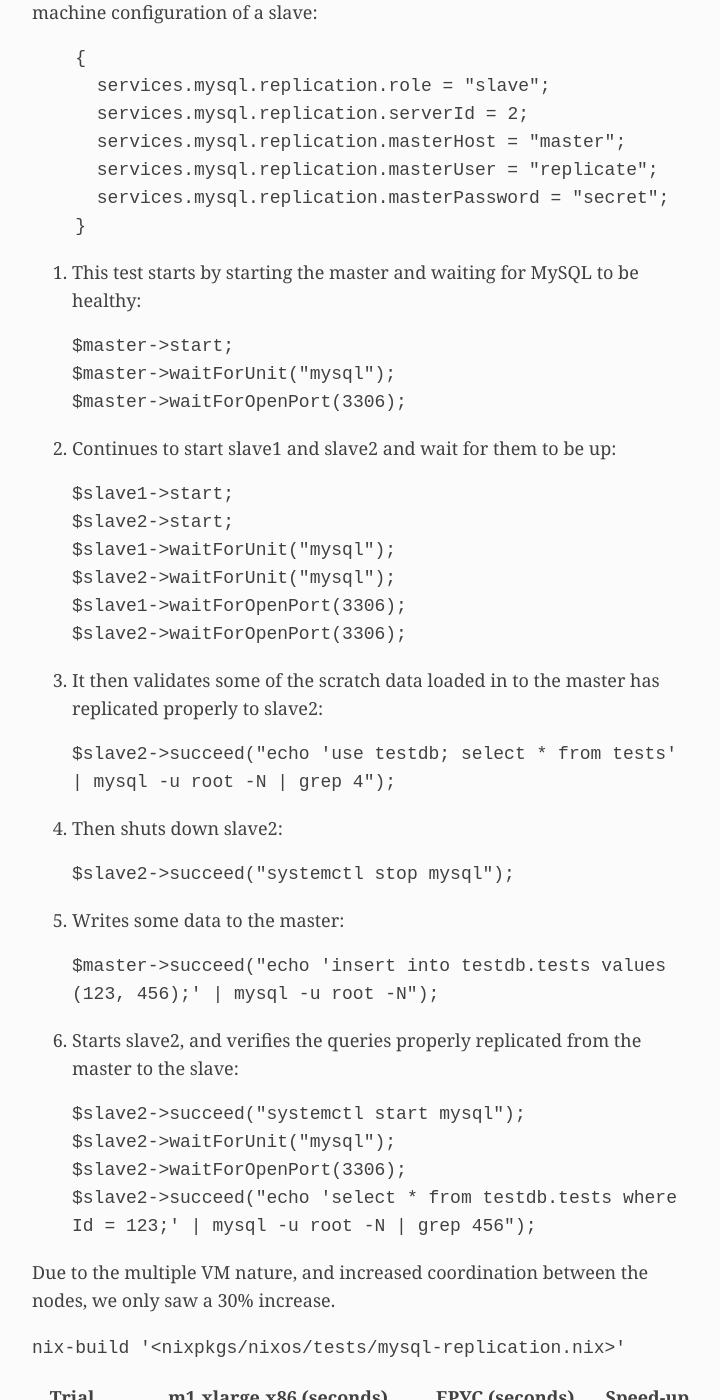
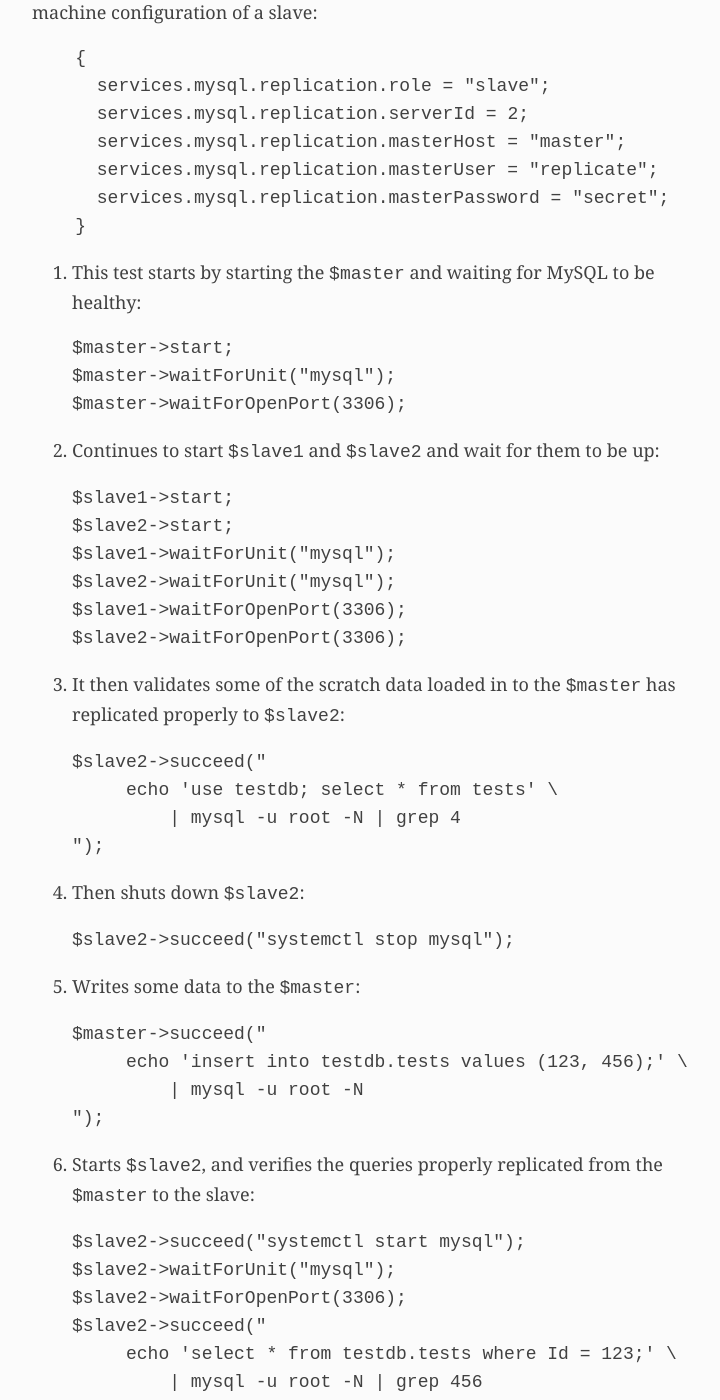
Before and after one commit to grahamc/grahamc.github.com, a Jekyll site: the page built from _posts/2018-08-02-an-epyc-nixos-build-farm.md, in a window 1280 px wide and 1400 px high, scrolled down 4018 px. Shown: the whole window, without its empty margins (278-998 px from the left). Built offline with Jekyll 4.4.1, drawn with Linux system fonts in a browser that asks for light colours; some of the changed text lies outside the part shown.

Commit message:
Formatting tweaks

````diff
--- a/_posts/2018-08-02-an-epyc-nixos-build-farm.md
+++ b/_posts/2018-08-02-an-epyc-nixos-build-farm.md
@@ -5,6 +5,7 @@ tags: nix
 ---
 
 # EPYC vs m1.xlarge.x86
+
 Nix is a powerful package manager for Linux and other Unix systems
 that makes package management reliable and reproducible. It provides
 atomic upgrades and rollbacks, side-by-side installation of multiple
@@ -80,9 +81,9 @@ checkM() {
 ### Kernel Builds
 
 NixOS builds a generously featureful kernel by default, and the build
-can take some time. However, the compilation is well parallelizable
-across many cores. In what we will further see is a theme, the EPYC
-beat the Intel CPU with by about five minutes, or about 35% speed-up.
+can take some time. However, the compilation is easy to spread across
+multiple cores. In what we will further see is a theme, the EPYC beat
+the Intel CPU with by about five minutes, or about 35% speed-up.
 
 
 `nix-build '<nixpkgs>' -A linuxPackages.kernel`
@@ -194,27 +196,38 @@ $slave1->waitForOpenPort(3306);
 $slave2->waitForOpenPort(3306);
 ```
 
-3. It then validates some of the scratch data loaded in to the master has replicated properly to slave2:
+3. It then validates some of the scratch data loaded in to the
+`$master` has replicated properly to `$slave2`:
 ```perl
-$slave2->succeed("echo 'use testdb; select * from tests' | mysql -u root -N | grep 4");
+$slave2->succeed("
+        echo 'use testdb; select * from tests' \
+            | mysql -u root -N | grep 4
+");
 ```
 
-4. Then shuts down slave2:
+4. Then shuts down `$slave2`:
 ```perl
 $slave2->succeed("systemctl stop mysql");
 ```
 
-5. Writes some data to the master:
+5. Writes some data to the `$master`:
 ```perl
-$master->succeed("echo 'insert into testdb.tests values (123, 456);' | mysql -u root -N");
+$master->succeed("
+        echo 'insert into testdb.tests values (123, 456);' \
+            | mysql -u root -N
+");
 ```
 
-6. Starts slave2, and verifies the queries properly replicated from the master to the slave:
+6. Starts `$slave2`, and verifies the queries properly replicated from
+the `$master` to the slave:
 ```perl
 $slave2->succeed("systemctl start mysql");
 $slave2->waitForUnit("mysql");
 $slave2->waitForOpenPort(3306);
-$slave2->succeed("echo 'select * from testdb.tests where Id = 123;' | mysql -u root -N | grep 456");
+$slave2->succeed("
+        echo 'select * from testdb.tests where Id = 123;' \
+            | mysql -u root -N | grep 456
+");
 ```
 
 Due to the multiple VM nature, and increased coordination between the
````
Also changed, not shown: other parts of _posts/2018-08-02-an-epyc-nixos-build-farm.md (+36 -23 lines).
